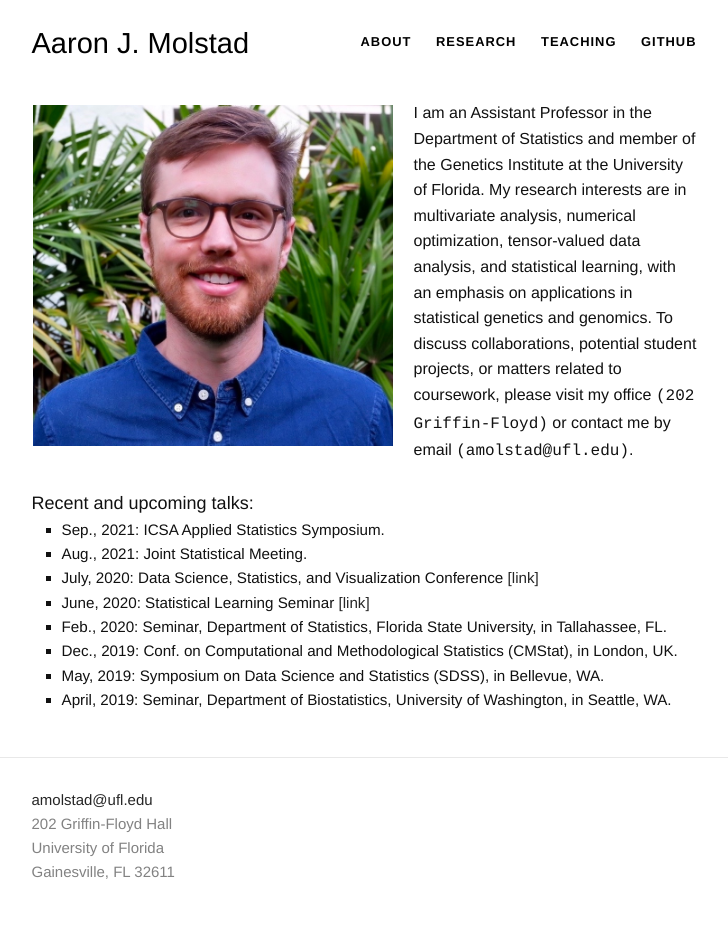
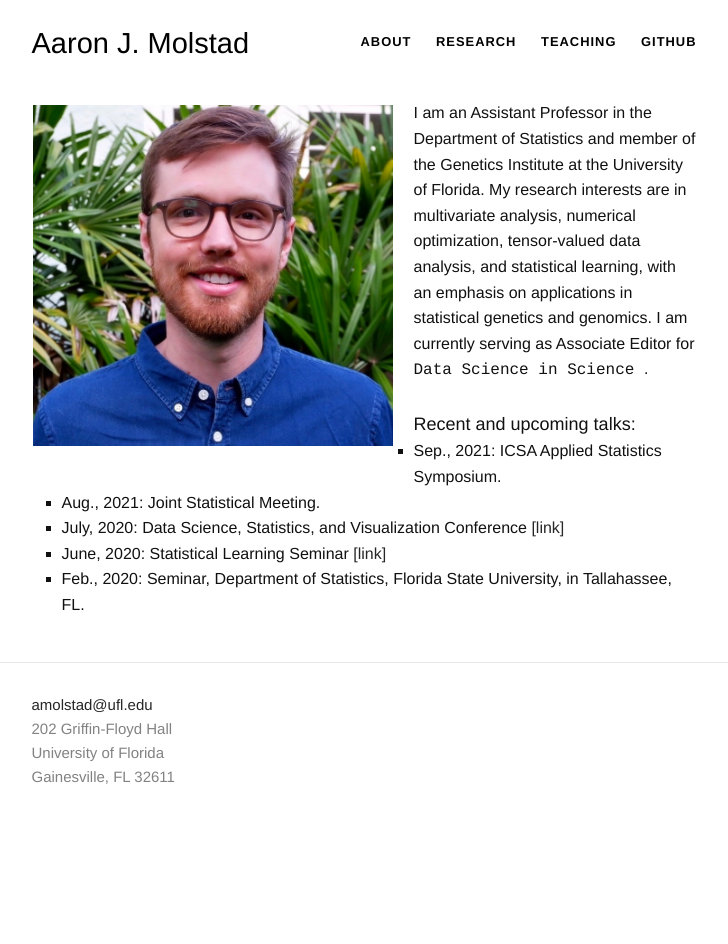
Before and after one commit to ajmolstad/ajmolstad.github.io, a Jekyll site: the page built from index.html, in a window 1280 px wide. Shown: the whole page, without its empty margins (276-1004 px from the left). Built offline with Jekyll 4.4.1, drawn with Linux system fonts in a browser that asks for light colours; after the commit the page ends 900 px from its top, so only the background shows below that.

Commit message:
Update index.html

```diff
--- a/index.html
+++ b/index.html
@@ -21,8 +21,7 @@
 <dd></dd>
 </dl>
 <font size="3">
-	I am an Assistant Professor in the Department of Statistics and member of the Genetics Institute at the University of Florida. My research interests are in multivariate analysis, numerical optimization, tensor-valued data analysis, and statistical learning, with an emphasis on applications in statistical genetics and genomics. To discuss collaborations, potential student projects, or matters related to coursework, please visit my office <font style="font-family:courier"> (202 Griffin-Floyd)</font> or contact me by email <font style="font-family:courier"> (amolstad@ufl.edu)</font>.
-	</font>
+	I am an Assistant Professor in the Department of Statistics and member of the Genetics Institute at the University of Florida. My research interests are in multivariate analysis, numerical optimization, tensor-valued data analysis, and statistical learning, with an emphasis on applications in statistical genetics and genomics. I am currently serving as Associate Editor for <font style="font-family:courier"> Data Science in Science </font>.
 <!-- <p style="font-family:courier;font-size:130%;">
 Assistant Professor  <br>
 Department of Statistics <br>
@@ -49,9 +48,6 @@
 <li> June, 2020: Statistical Learning Seminar <a href="https://statistical-learning-seminars.github.io"> [link] </a> </li>
 <!-- <li> May, 2020: Statistical Learning and Data Science Conference (SLDS), in Irvine, CA. </li> -->
 <li> Feb., 2020: Seminar, Department of Statistics, Florida State University, in Tallahassee, FL. </li>
-<li> Dec., 2019: Conf. on Computational and Methodological Statistics (CMStat), in London, UK. </li>
-<li> May, 2019: Symposium on Data Science and Statistics (SDSS), in Bellevue, WA.  </li>
-<li> April, 2019: Seminar, Department of Biostatistics, University of Washington, in Seattle, WA. </li>
 </ul>
 
 </div>
```
